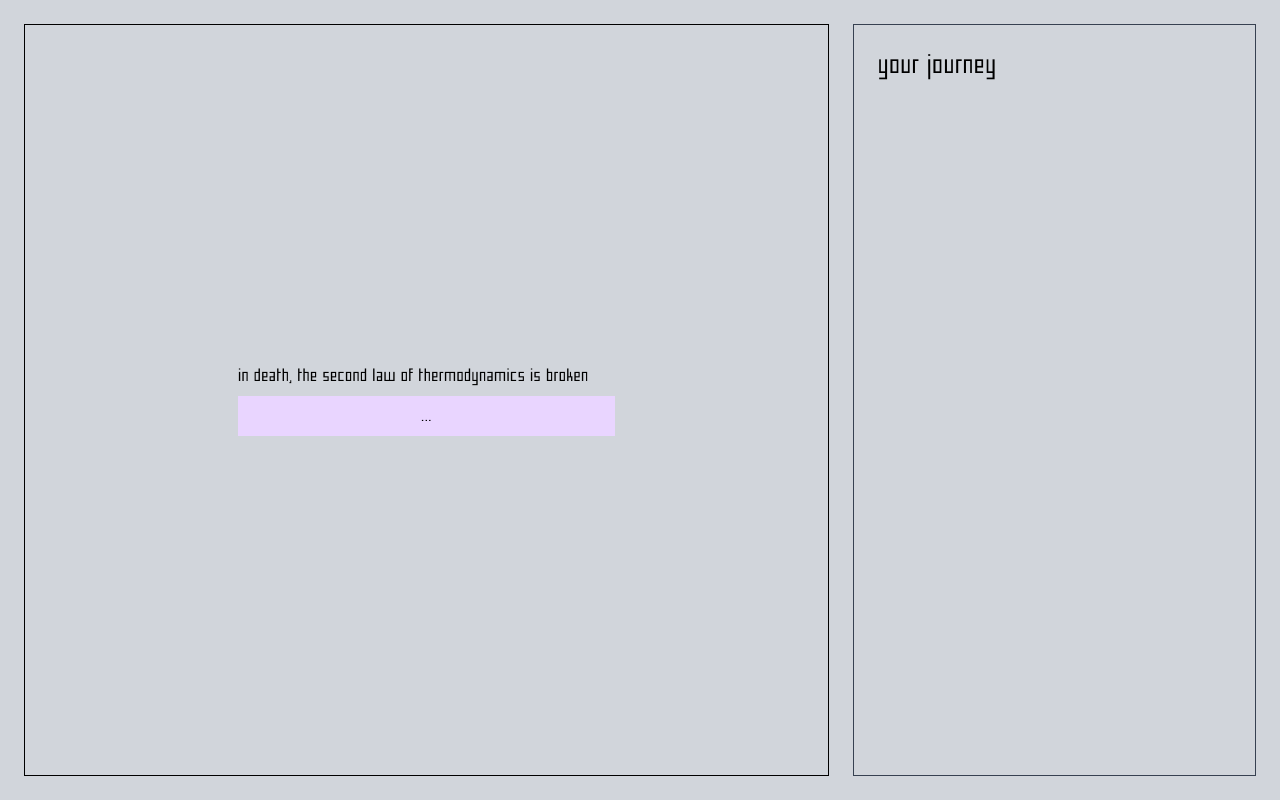
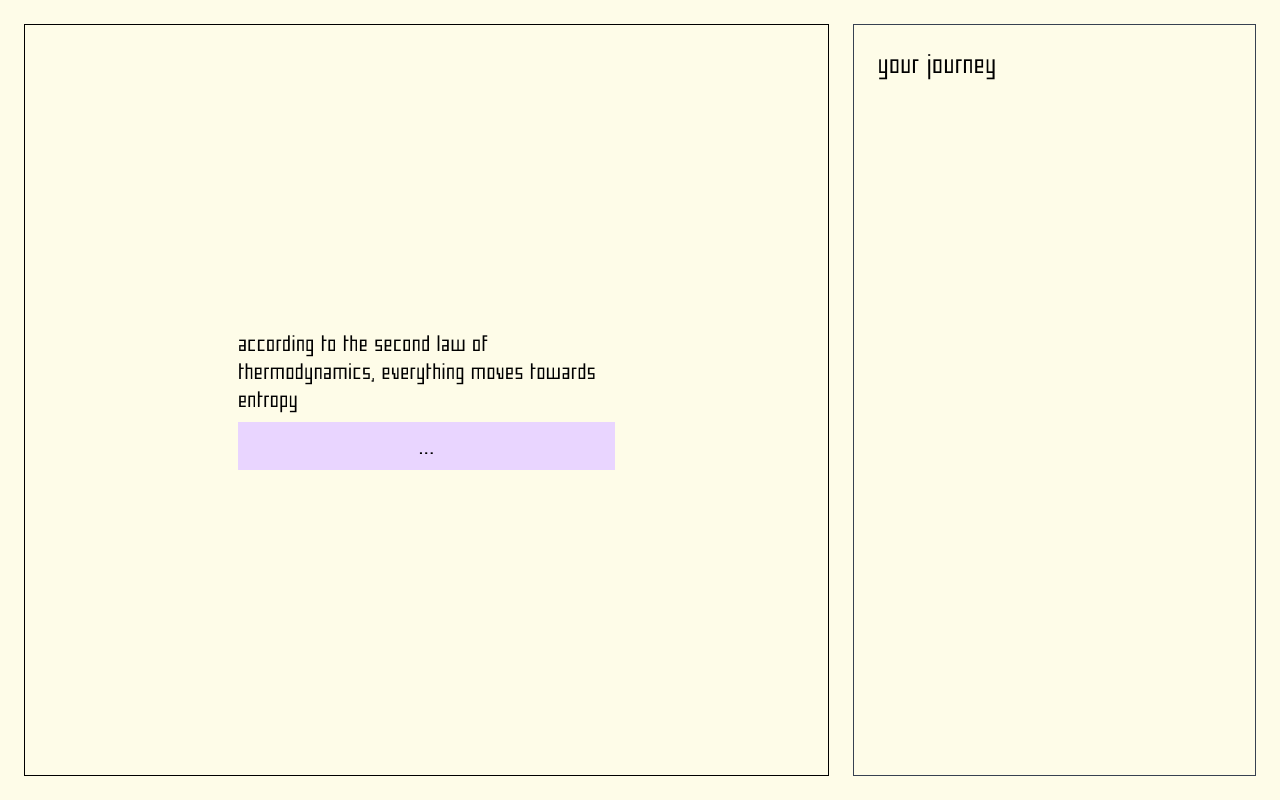
Before and after one commit to zhaovan/to-live-a-life, a Next.js app: page / in a window 1280 px wide. Built offline with nearby package versions, Linux system fonts and the light colour scheme.

Commit message:
music added

```diff
--- a/src/app/components/Button.tsx
+++ b/src/app/components/Button.tsx
@@ -11,7 +11,7 @@ export default function Button({ children, handleClick }: ButtonProps) {
       className="bg-purple-200 px-3 py-2 hover:bg-purple-400"
       onClick={handleClick}
     >
-      {children}
+      <p className="text-2xl">{children}</p>
     </button>
   );
 }
--- a/src/app/constants.ts
+++ b/src/app/constants.ts
@@ -134,3 +134,9 @@ export const endStateStory = [
   "there is no energy in scattered stardust",
   "only stillness",
 ];
+
+export const startStateStory = [
+  "according to the second law of thermodynamics, everything moves towards entropy",
+  "entropy (noun): a gradual decline into disorder",
+  "even something as complex as human birth must abide to law",
+];
--- a/src/app/globals.css
+++ b/src/app/globals.css
@@ -8,3 +8,13 @@
   font-weight: 400;
   font-style: normal;
 }
+
+.no-scrollbar::-webkit-scrollbar {
+  display: none;
+}
+
+/* Hide scrollbar for IE, Edge and Firefox */
+.no-scrollbar {
+  -ms-overflow-style: none; /* IE and Edge */
+  scrollbar-width: none; /* Firefox */
+}
--- a/src/app/page.tsx
+++ b/src/app/page.tsx
@@ -1,7 +1,7 @@
 "use client";
-import { useState, useRef } from "react";
+import { useState, useRef, useEffect } from "react";
 import Button from "./components/Button";
-import { story, endStateStory } from "./constants";
+import { story, endStateStory, startStateStory } from "./constants";
 
 enum GameState {
   start,
@@ -15,38 +15,56 @@ export default function Home() {
 
   const textRef = useRef<HTMLParagraphElement>(null);
   const [gameState, setGameState] = useState(GameState.start);
-  const [endStateStep, setEndStateStep] = useState(0);
+  const audioRef = useRef<HTMLAudioElement>(new Audio("/song.mp3"));
 
   function handleClick() {
     if (textRef.current) {
       const text = textRef.current.innerText;
       setJourney([...journey, text]);
     }
+    if (gameState === GameState.start) {
+      if (step === startStateStory.length - 1) {
+        setGameState(GameState.journey);
+        setStep(0);
+        return;
+      }
+    } else if (gameState === GameState.journey) {
       if (step === story.length - 1) {
         setGameState(GameState.end);
+        setStep(0);
+        return;
       }
-    setStep(Math.min(step + 1, story.length - 1));
     }
+    setStep(step + 1);
+  }
+
+  useEffect(() => {}, []);
 
   const maxAge = story[step].age;
   const minAge = step === 0 ? 0 : story[step].age - 9;
   const randomAge = Math.floor(Math.random() * (maxAge - minAge)) + minAge;
   return (
-    <div className="h-screen w-full flex gap-6 p-6 font-facade bg-gray-300">
+    <div
+      className="h-screen w-full flex gap-6 p-6 font-facade bg-yellow-50"
+      onMouseMove={() => {
+        if (audioRef.current.paused) {
+          audioRef.current.play();
+          audioRef.current.loop = true;
+        }
+      }}
+    >
       <div className="w-[66vw] border border-black p-6 flex items-center justify-center">
         <div className="w-1/2 flex flex-col gap-2">
           {gameState === GameState.start && (
             <>
-              <p>{endStateStory[endStateStep]}</p>
-              <Button handleClick={() => setEndStateStep(endStateStep + 1)}>
-                ...
-              </Button>
+              <p className="text-xl">{startStateStory[step]}</p>
+              <Button handleClick={() => handleClick()}>...</Button>
             </>
           )}
           {gameState === GameState.journey && (
             <>
-              <h1 className="text-lg">you are {randomAge} years old</h1>
-              <p className="font-serif" ref={textRef}>
+              <h1 className="text-xl">you are {randomAge} years old</h1>
+              <p className="font-serif text-xl" ref={textRef}>
                 {story[step].textBlock.map((textBlock, idx) => {
                   const randomOption = Math.floor(
                     Math.random() * textBlock.textOptions.length
@@ -80,21 +98,21 @@ export default function Home() {
           )}
           {gameState === GameState.end && (
             <>
-              <p>{endStateStory[endStateStep]}</p>
-              <Button handleClick={() => setEndStateStep(endStateStep + 1)}>
-                ...
-              </Button>
+              <p className="text-xl">{endStateStory[step]}</p>
+              <Button handleClick={() => handleClick()}>...</Button>
             </>
           )}
         </div>
       </div>
-      <div className="border border-gray-700 overflow-scroll w-[33vw] p-6 flex flex-col gap-4">
+      <div className="border border-gray-700 overflow-scroll no-scrollbar w-[33vw] p-6 flex flex-col gap-4">
         <h1 className="text-2xl">your journey</h1>
+        {journey && (
           <div className="flex flex-col gap-2">
             {journey.map((journeyItem, idx) => {
               return <p key={idx}>{journeyItem}</p>;
             })}
           </div>
+        )}
       </div>
     </div>
   );
```
Also changed, not shown: 1 other file (tests, documents, lock files or other folders). Lines whose indentation alone changed are shown as unchanged.
